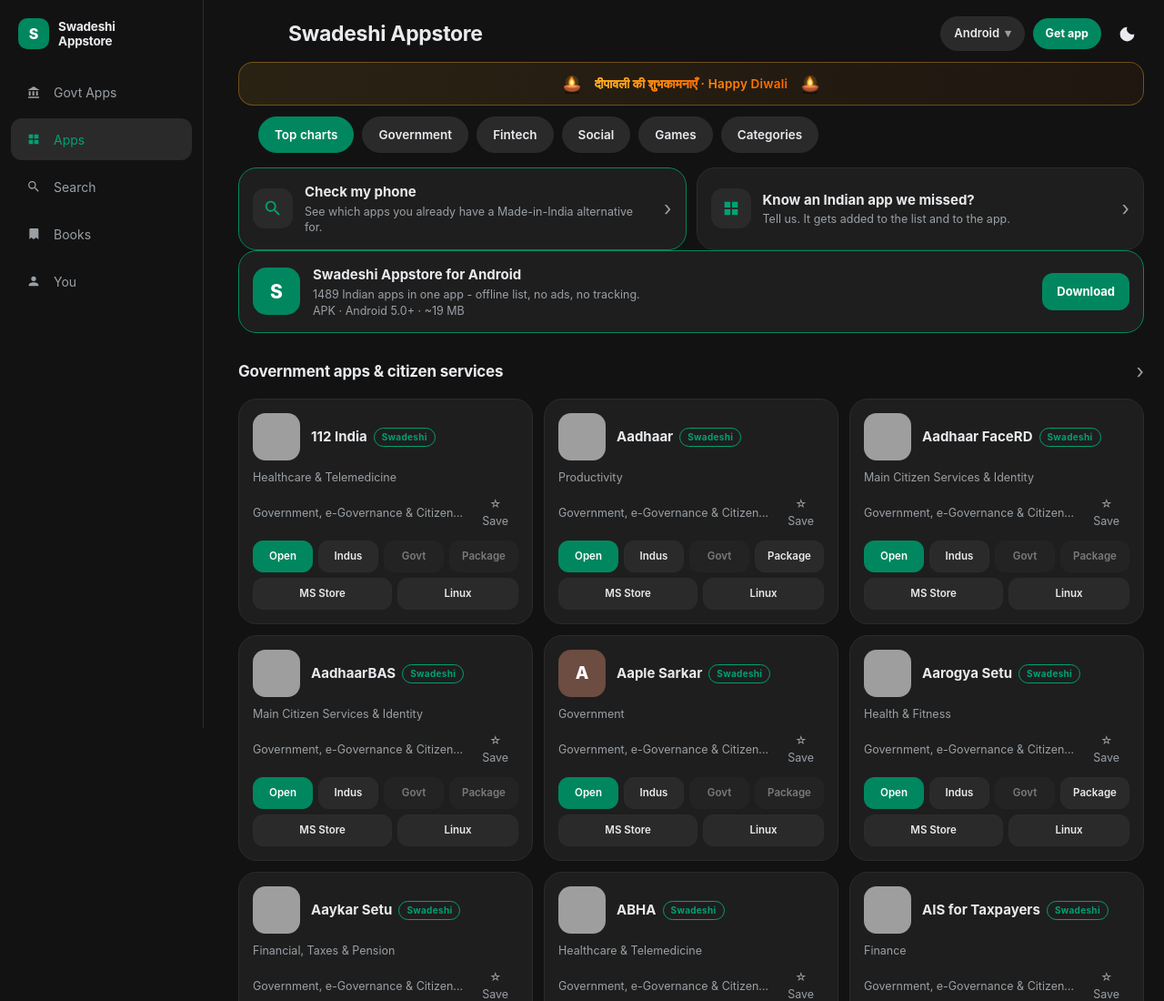
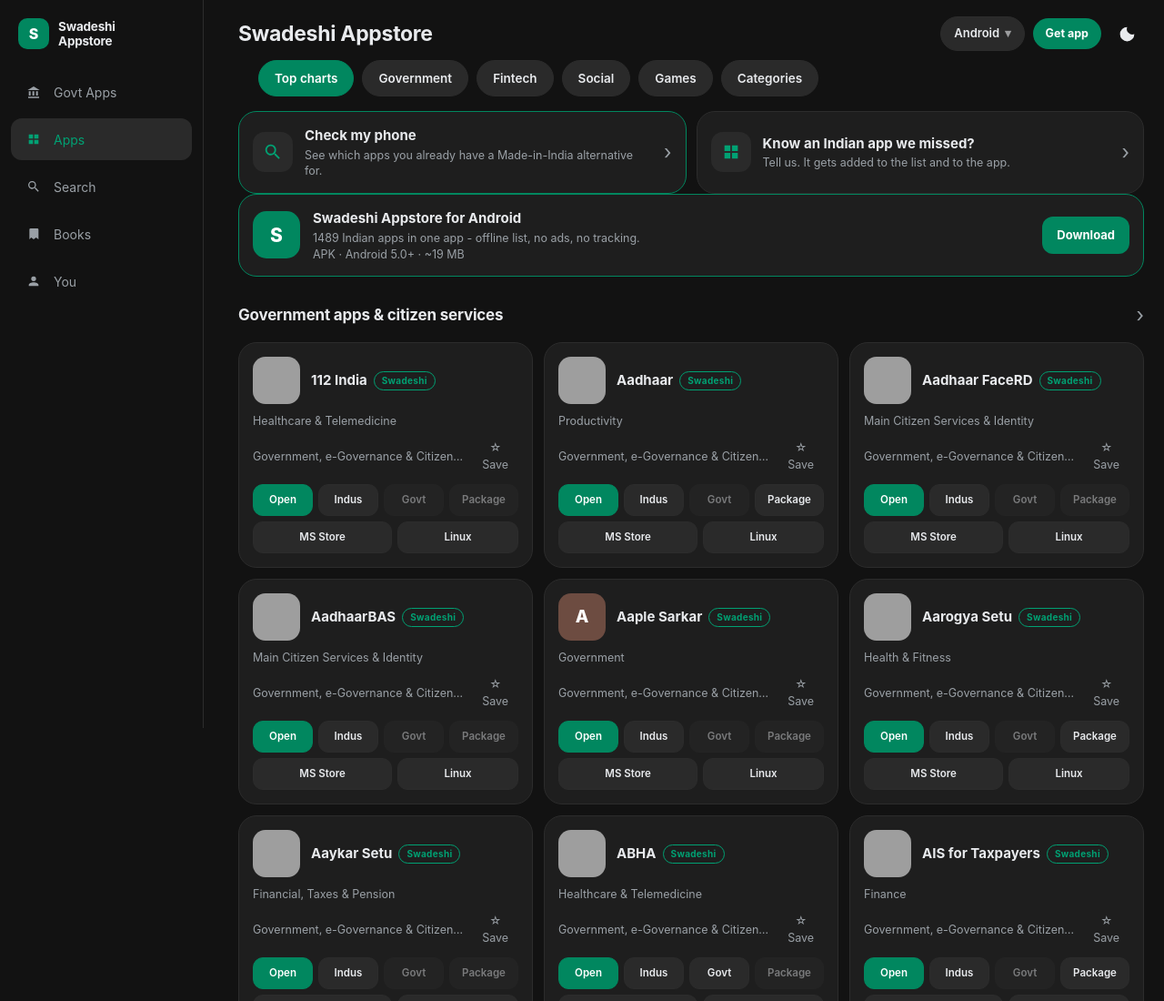
Before and after one commit to vasudev-work/swadeshi-appstore-web, a plain HTML site: page index.html in a window 1280 px wide. Shown: the top 1100 px of the page at 91% size. Drawn offline with Linux system fonts and the light colour scheme; grey boxes are pictures that could not be loaded.

Commit message:
Take the Diwali greeting down after the festival

```diff
--- a/index.html
+++ b/index.html
@@ -248,46 +248,11 @@
   .dlbtn:hover{background:var(--brand2)}
   .topdl{display:flex;align-items:center;gap:6px;background:var(--brand);color:#fff;border:0;
          border-radius:999px;padding:8px 14px;font-size:12.5px;font-weight:700;white-space:nowrap}
-  /* ---------- diwali ---------- */
-  .diya.top{width:22px;height:22px;margin-right:2px}
-  .diya{width:26px;height:26px;flex:none;display:block}
-  .diya .flame{transform-origin:50% 88%;animation:diyaflick 1.8s ease-in-out infinite}
-  .diya .flame2{transform-origin:50% 92%;animation:diyaflick 1.3s ease-in-out infinite reverse}
-  .diya .glow{animation:diyaglow 2.4s ease-in-out infinite}
-  @keyframes diyaflick{
-    0%,100%{transform:scale(1) translateY(0) rotate(-1deg);opacity:1}
-    35%{transform:scale(.93) translateY(-.6px) rotate(1.5deg);opacity:.92}
-    70%{transform:scale(1.04) translateY(.3px) rotate(-1.5deg);opacity:1}
-  }
-  @keyframes diyaglow{0%,100%{opacity:.18}50%{opacity:.30}}
-  .diwali{display:flex;align-items:center;justify-content:center;gap:12px;margin:2px 0 12px;
-          padding:10px 14px;border-radius:16px;border:1px solid rgba(255,176,32,.35);
-          background:linear-gradient(90deg,rgba(255,176,32,.10),rgba(255,106,0,.06));}
-  .diwali span{font-size:13.5px;font-weight:600;letter-spacing:.2px;
-               background:linear-gradient(90deg,#FFB020,#FF6A00);-webkit-background-clip:text;
-               background-clip:text;color:transparent}
-  .diwali .hindi{font-weight:700}
-  @media (prefers-reduced-motion: reduce){
-    .diya .flame,.diya .flame2,.diya .glow{animation:none}
-  }
 </style>
 </head>
 <body>
 
 <div class="top">
-  <svg class="diya top" viewBox="0 0 40 40" aria-hidden="true">
-        <ellipse cx="20" cy="35" rx="13" ry="2.6" fill="rgba(0,0,0,.35)"/>
-        <circle class="glow" cx="20" cy="17" r="11" fill="#FFB020" opacity=".18"/>
-        <path d="M6.5 24.5c0 5.6 6.1 8.8 13.5 8.8s13.5-3.2 13.5-8.8z" fill="#B4532A"/>
-        <path d="M6.5 24.5c0 5.6 6.1 8.8 13.5 8.8s13.5-3.2 13.5-8.8" fill="none" stroke="#8C3F20" stroke-width="1.1"/>
-        <ellipse cx="20" cy="24.5" rx="13.5" ry="3" fill="#D4703F"/>
-        <ellipse cx="20" cy="24.5" rx="8" ry="1.7" fill="#F2A268" opacity=".8"/>
-        <path class="flame" d="M20 7.5c3.2 5.2 5.2 8.4 5.2 11.4a5.2 5.2 0 0 1-10.4 0c0-3 2-6.2 5.2-11.4z" fill="url(#diyagrad)"/>
-        <path class="flame2" d="M20 12.5c1.6 2.6 2.6 4.2 2.6 5.7a2.6 2.6 0 0 1-5.2 0c0-1.5 1-3.1 2.6-5.7z" fill="#FFF3B0" opacity=".9"/>
-        <defs><radialGradient id="diyagrad" cx="50%" cy="72%" r="70%">
-          <stop offset="0" stop-color="#FFF6C2"/><stop offset=".5" stop-color="#FFB020"/><stop offset="1" stop-color="#FF6A00"/>
-        </radialGradient></defs>
-      </svg>
   <h1>Swadeshi Appstore</h1>
   <button class="ospill" id="osBtn">Android <span style="opacity:.6">&#9662;</span></button>
   <a class="topdl" href="https://github.com/vasudev-work/swadeshi-store-android/releases/download/v1.0/swadeshi-store.apk" target="_blank" rel="noopener" title="Download the Android app">Get app</a>
@@ -299,35 +264,6 @@
 <main>
   <!-- ================= APPS ================= -->
   <section id="v-apps">
-    <div class="diwali">
-      <svg class="diya" viewBox="0 0 40 40" aria-hidden="true">
-        <ellipse cx="20" cy="35" rx="13" ry="2.6" fill="rgba(0,0,0,.35)"/>
-        <circle class="glow" cx="20" cy="17" r="11" fill="#FFB020" opacity=".18"/>
-        <path d="M6.5 24.5c0 5.6 6.1 8.8 13.5 8.8s13.5-3.2 13.5-8.8z" fill="#B4532A"/>
-        <path d="M6.5 24.5c0 5.6 6.1 8.8 13.5 8.8s13.5-3.2 13.5-8.8" fill="none" stroke="#8C3F20" stroke-width="1.1"/>
-        <ellipse cx="20" cy="24.5" rx="13.5" ry="3" fill="#D4703F"/>
-        <ellipse cx="20" cy="24.5" rx="8" ry="1.7" fill="#F2A268" opacity=".8"/>
-        <path class="flame" d="M20 7.5c3.2 5.2 5.2 8.4 5.2 11.4a5.2 5.2 0 0 1-10.4 0c0-3 2-6.2 5.2-11.4z" fill="url(#diyagrad)"/>
-        <path class="flame2" d="M20 12.5c1.6 2.6 2.6 4.2 2.6 5.7a2.6 2.6 0 0 1-5.2 0c0-1.5 1-3.1 2.6-5.7z" fill="#FFF3B0" opacity=".9"/>
-        <defs><radialGradient id="diyagrad" cx="50%" cy="72%" r="70%">
-          <stop offset="0" stop-color="#FFF6C2"/><stop offset=".5" stop-color="#FFB020"/><stop offset="1" stop-color="#FF6A00"/>
-        </radialGradient></defs>
-      </svg>
-      <span><span class="hindi">दीपावली की शुभकामनाएँ</span> &middot; Happy Diwali</span>
-      <svg class="diya" viewBox="0 0 40 40" aria-hidden="true">
-        <ellipse cx="20" cy="35" rx="13" ry="2.6" fill="rgba(0,0,0,.35)"/>
-        <circle class="glow" cx="20" cy="17" r="11" fill="#FFB020" opacity=".18"/>
-        <path d="M6.5 24.5c0 5.6 6.1 8.8 13.5 8.8s13.5-3.2 13.5-8.8z" fill="#B4532A"/>
-        <path d="M6.5 24.5c0 5.6 6.1 8.8 13.5 8.8s13.5-3.2 13.5-8.8" fill="none" stroke="#8C3F20" stroke-width="1.1"/>
-        <ellipse cx="20" cy="24.5" rx="13.5" ry="3" fill="#D4703F"/>
-        <ellipse cx="20" cy="24.5" rx="8" ry="1.7" fill="#F2A268" opacity=".8"/>
-        <path class="flame" d="M20 7.5c3.2 5.2 5.2 8.4 5.2 11.4a5.2 5.2 0 0 1-10.4 0c0-3 2-6.2 5.2-11.4z" fill="url(#diyagrad)"/>
-        <path class="flame2" d="M20 12.5c1.6 2.6 2.6 4.2 2.6 5.7a2.6 2.6 0 0 1-5.2 0c0-1.5 1-3.1 2.6-5.7z" fill="#FFF3B0" opacity=".9"/>
-        <defs><radialGradient id="diyagrad" cx="50%" cy="72%" r="70%">
-          <stop offset="0" stop-color="#FFF6C2"/><stop offset=".5" stop-color="#FFB020"/><stop offset="1" stop-color="#FF6A00"/>
-        </radialGradient></defs>
-      </svg>
-    </div>
     <div class="chips" id="chips">
       <button class="chip on" data-chip="top">Top charts</button>
       <button class="chip" data-chip="govt">Government</button>
```
